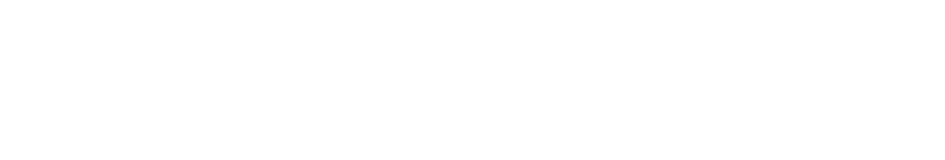
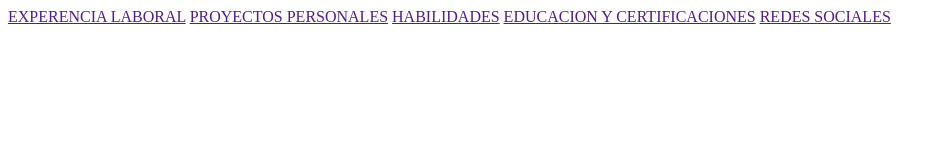
Before and after one commit to marco27-glitch/portafolio-pagina, a plain HTML site: page index.html in a window 1280 px wide. Shown: the whole page, without its empty margins (0-945 px from the left). Drawn offline with Linux system fonts and the light colour scheme.

Commit message:
tercer comentario - barra de navegación

```diff
--- a/index.html
+++ b/index.html
@@ -4,8 +4,22 @@
     <meta charset="UTF-8">
     <meta name="viewport" content="width=device-width, initial-scale=1.0">
     <title>MARCO ANTONIO</title>
+    <link rel="shortcut icon" href="img/icons/logo-universitario.png" type="image/x-icon">
 </head>
 <body>
+    <!--primer bloque-barra de navegacíón-->
+    <div>
+        <nav>
+            <a href="">EXPERENCIA LABORAL</a>
+            <a href="">PROYECTOS PERSONALES</a>
+            <a href="">HABILIDADES</a>
+            <a href="">EDUCACION Y CERTIFICACIONES</a>
+            <a href="">REDES SOCIALES</a>
+        </nav>
 
+
+
+
+    </div>
 </body>
 </html>
```
Also changed, not shown: img/icons/logo-universitario.png (added).
